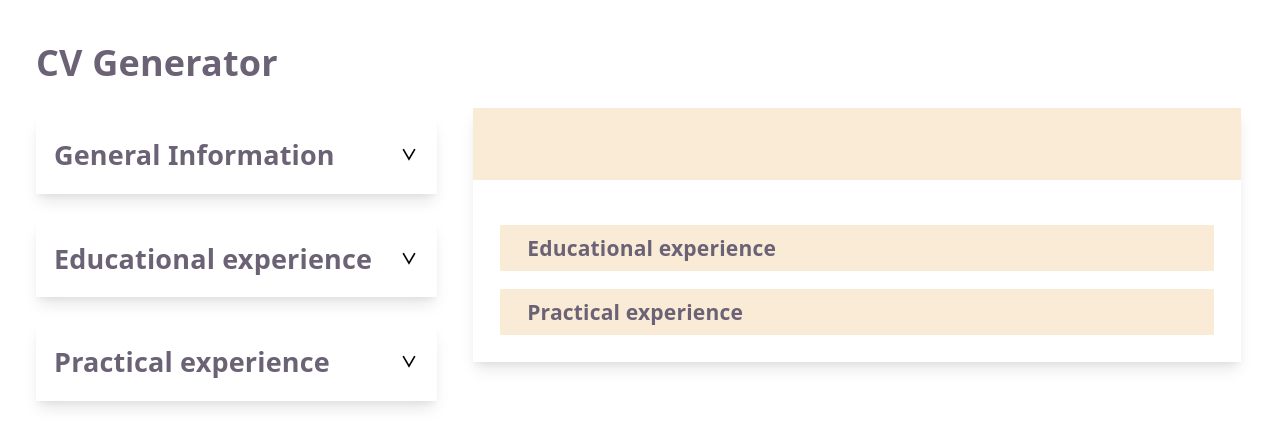
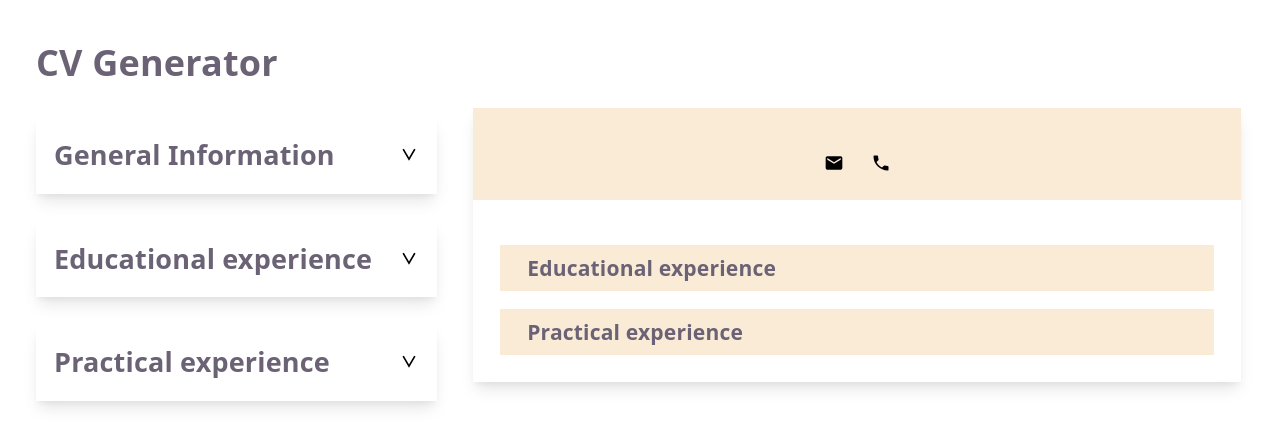
Before and after one commit to MatiasBastarrica/project-cv-application-top, a React (Vite) app: page / in a window 1280 px wide. Shown: the top 446 px of the page. Built offline with nearby package versions, Linux system fonts and the light colour scheme.

Commit message:
Add icons

```diff
--- a/src/App.css
+++ b/src/App.css
@@ -153,8 +153,19 @@ form > button,
   gap: 1rem;
 }
 
+.preview-intro svg {
+  width: 20px;
+}
+
 .preview-name {
   text-align: center;
+}
+
+.preview-email,
+.preview-phone {
+  display: flex;
+  align-items: center;
+  gap: 0.5rem;
 }
 
 .data-item {
--- a/src/components/PreviewSection.jsx
+++ b/src/components/PreviewSection.jsx
@@ -66,8 +66,20 @@ export function PreviewSection({ info }) {
       <div className="preview-intro">
         <h2 className="preview-name">{info.name && info.name}</h2>
         <div className="preview-personal-details">
-          <span className="preview-email">{info.email && info.email}</span>
-          <span className="preview-phone">{info.phone && info.phone}</span>
+          <span className="preview-email">
+            <svg xmlns="http://www.w3.org/2000/svg" viewBox="0 0 24 24">
+              <title>email</title>
+              <path d="M20,8L12,13L4,8V6L12,11L20,6M20,4H4C2.89,4 2,4.89 2,6V18A2,2 0 0,0 4,20H20A2,2 0 0,0 22,18V6C22,4.89 21.1,4 20,4Z" />
+            </svg>
+            {info.email && info.email}
+          </span>
+          <span className="preview-phone">
+            <svg xmlns="http://www.w3.org/2000/svg" viewBox="0 0 24 24">
+              <title>phone</title>
+              <path d="M6.62,10.79C8.06,13.62 10.38,15.94 13.21,17.38L15.41,15.18C15.69,14.9 16.08,14.82 16.43,14.93C17.55,15.3 18.75,15.5 20,15.5A1,1 0 0,1 21,16.5V20A1,1 0 0,1 20,21A17,17 0 0,1 3,4A1,1 0 0,1 4,3H7.5A1,1 0 0,1 8.5,4C8.5,5.25 8.7,6.45 9.07,7.57C9.18,7.92 9.1,8.31 8.82,8.59L6.62,10.79Z" />
+            </svg>
+            {info.phone && info.phone}
+          </span>
         </div>
       </div>
       <div className="preview-main">
```
